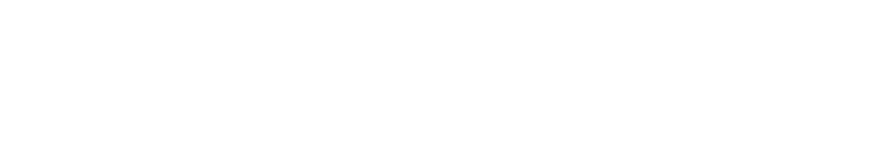
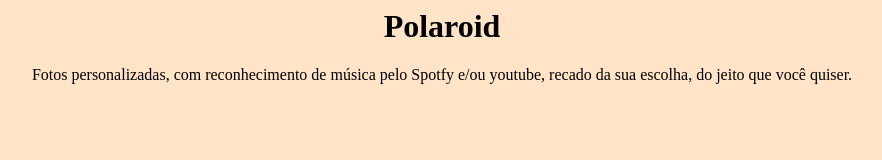
Before and after one commit to gabi-mabi99/polaroid, a plain HTML site: page index.html in a window 1280 px wide. Shown: the whole page, without its empty margins (198-1080 px from the left). Drawn offline with Linux system fonts and the light colour scheme.

Commit message:
adicionar o corpo

```diff
--- a/index.html
+++ b/index.html
@@ -1,5 +1,22 @@
 <html>
     <head>
         <title>Polaroid</title>
+        <style type="text/css">
+            body {
+                background-color: #FFE4C7;
+            }
+            h1{
+                text-align: center;
+            }
+            p{
+                text-align: center;
+            }
+        </style>
     </head>
+    <body>
+        <h1>Polaroid</h1>
+
+        <p> Fotos personalizadas, com reconhecimento de música pelo Spotfy e/ou youtube,
+            recado da sua escolha, do jeito que você quiser.</p>
+    </body>
 </html>
```
